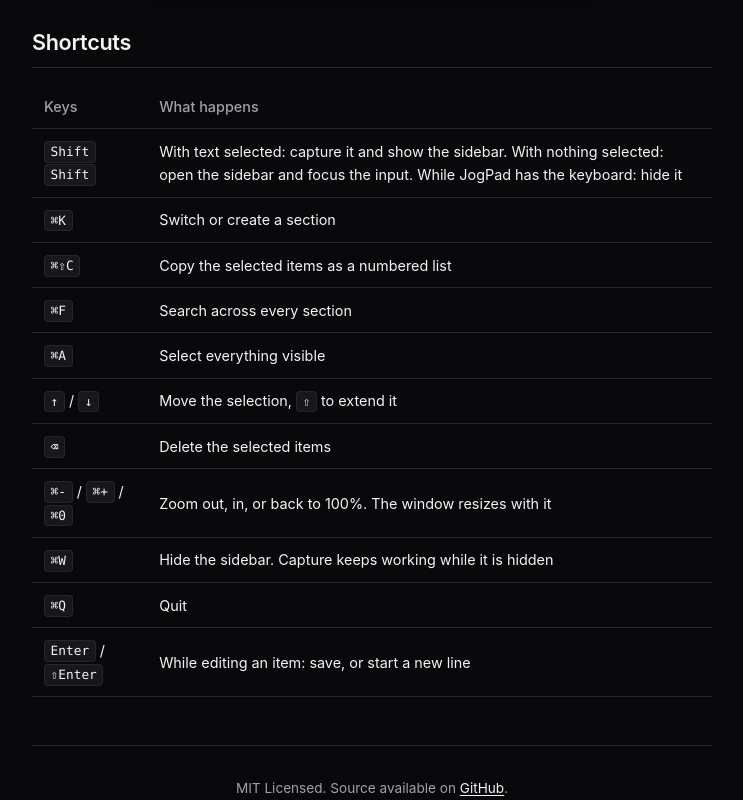
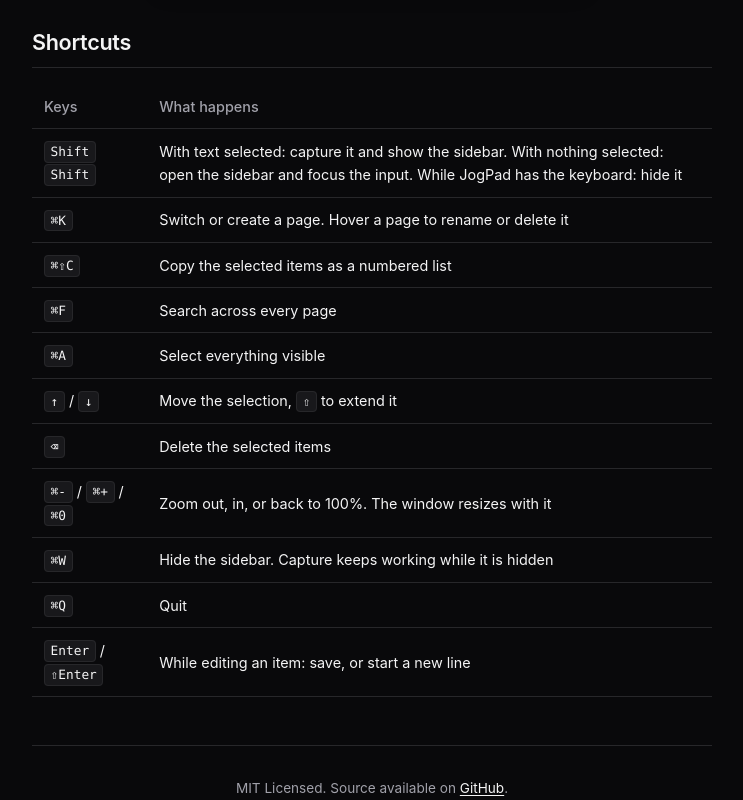
Before and after one commit to fishballapp/jogpad, an Astro site in the folder apps/site/: page / in a window 1280 px wide. Shown: the part 720-1520 px from the top of the page, without its empty margins (268-1011 px from the left). Built offline with nearby package versions, Linux system fonts and the light colour scheme; Astro itself is replaced by a stand-in of ours; no server answers.

Commit message:
Say pages on the site's shortcut table too
The site lists the same shortcuts as the README and still called them
sections, which would contradict the app the moment beta.4 ships.

Co-Authored-By: Claude Opus 5 (1M context) <noreply@anthropic.com>

```diff
--- a/apps/site/src/pages/index.astro
+++ b/apps/site/src/pages/index.astro
@@ -256,7 +256,7 @@ const releasesUrl = "https://github.com/fishballapp/jogpad/releases";
               </tr>
               <tr>
                 <td><kbd>⌘K</kbd></td>
-                <td>Switch or create a section</td>
+                <td>Switch or create a page. Hover a page to rename or delete it</td>
               </tr>
               <tr>
                 <td><kbd>⌘⇧C</kbd></td>
@@ -264,7 +264,7 @@ const releasesUrl = "https://github.com/fishballapp/jogpad/releases";
               </tr>
               <tr>
                 <td><kbd>⌘F</kbd></td>
-                <td>Search across every section</td>
+                <td>Search across every page</td>
               </tr>
               <tr>
                 <td><kbd>⌘A</kbd></td>
```
